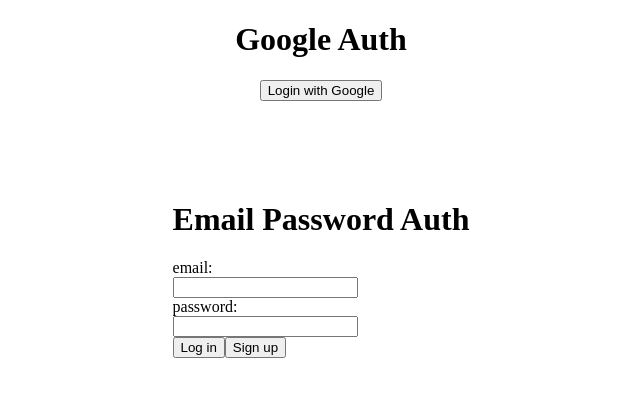
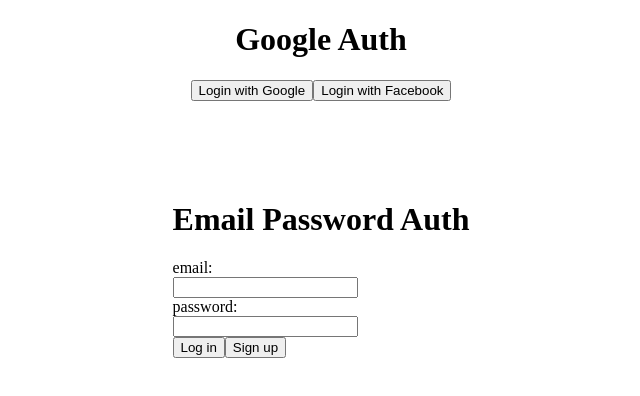
Before and after one commit to timowang1991/adding-firebase-auth-to-backend-and-frontend, a React (Create React App) app in the folder frontend/: page / in a window 1280 px wide. Shown: the top 396 px of the page, without its empty margins (319-959 px from the left). Built offline with nearby package versions, Linux system fonts and the light colour scheme; no server answers.

Commit message:
add facebook provider

```diff
--- a/frontend/src/App.js
+++ b/frontend/src/App.js
@@ -5,6 +5,7 @@
     onAuthStateChanged,
     getIdToken,
     GoogleAuthProvider,
+    FacebookAuthProvider,
     signOut
 } from 'firebase/auth';
 import {
@@ -14,18 +15,19 @@
 import ListOfTodo from './components/ListOfTodo';
 
 const auth = getAuth();
-const provider = new GoogleAuthProvider();
+const googleProvider = new GoogleAuthProvider();
+const facebookProvider = new FacebookAuthProvider();
 
 function App() {
 
-    const [gAuth, setGAuth] = useState(false || !!window.localStorage.getItem('auth'));
+    const [isAuth, setIsAuth] = useState(false || !!window.localStorage.getItem('auth'));
     const [token, setToken] = useState('');
 
     useEffect(() => {
         onAuthStateChanged(auth, (result) => {
             console.log('onAuthStateChanged--', result);
             if (result) {
-                setGAuth(true);
+                setIsAuth(true);
                 window.localStorage.setItem('auth', true);
                 getIdToken(result).then((idToken) => {
                     console.log('idToken--', idToken);
@@ -34,40 +36,62 @@
             } else {
                 window.localStorage.setItem('auth', false);
                 setToken('');
-                setGAuth(false);
+                setIsAuth(false);
             }
         });
     }, []);
 
     const loginWithGoogle = () => {
-        signInWithPopup(auth, provider).then((result) => {
+        signInWithPopup(auth, googleProvider).then((result) => {
             console.log('signInWithPopup--', result);
             if (result) {
-                setGAuth(true);
+                setIsAuth(true);
                 window.localStorage.setItem('auth', true);
             } else {
                 window.localStorage.setItem('auth', false);
                 setToken('');
-                setGAuth(false);
+                setIsAuth(false);
             }
         }).catch((error) => {
             console.log('-- error', error);
             window.localStorage.setItem('auth', false);
             setToken('');
-            setGAuth(false);
+            setIsAuth(false);
+        });
+    }
+
+    const loginWithFacebook = () => {
+        signInWithPopup(auth, facebookProvider).then((result) => {
+            console.log('signInWithPopup facebook', result);
+            if (result) {
+                setIsAuth(true);
+                window.localStorage.setItem('auth', true);
+            } else {
+                window.localStorage.setItem('auth', false);
+                setToken('');
+                setIsAuth(false);
+            }
+        }).catch((error) => {
+            console.log('-- error', error);
+            window.localStorage.setItem('auth', false);
+            setToken('');
+            setIsAuth(false);
         })
     }
 
     return (
         <div className = "App" >
             <h1> Google Auth </h1>
-            { gAuth ?
+            { isAuth ?
                 <div>
                     <ListOfTodo token={token} />
                     <button onClick={() => { signOut(auth); }}>Log out</button>
                 </div>
                 :
-                <button onClick={loginWithGoogle}>Login with Google </button>
+                <div>
+                    <button onClick={loginWithGoogle}>Login with Google </button>
+                    <button onClick={loginWithFacebook}>Login with Facebook </button>
+                </div>
             }
         </div>
     );
```
Also changed, not shown: 2 other files (tests, documents, lock files or other folders).
